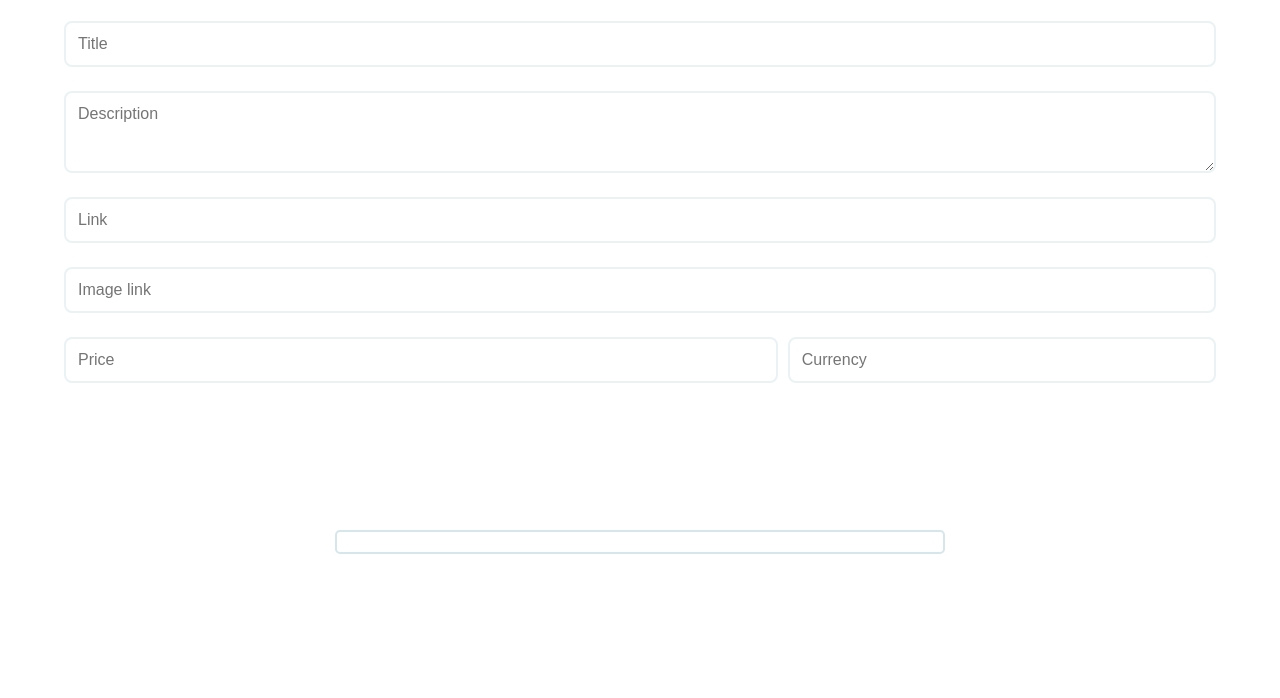
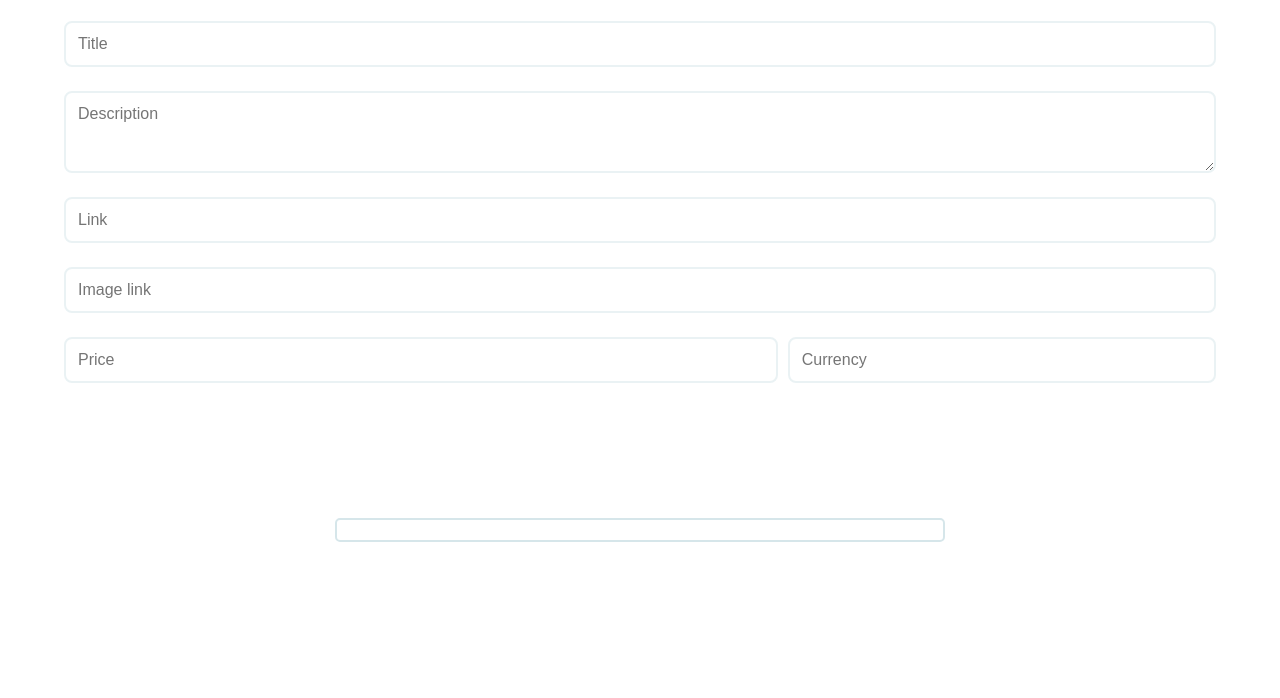
Before and after one commit to paul23093/wishmatch, a FastAPI app: template templates/new_wish.html in a window 1280 px wide. Shown: the part 68-766 px from the top of the page. Run offline with FastAPI, Linux system fonts and the light colour scheme; the template is opened without the code that fills it, so the values that code supplies are empty; some libraries are stand-ins or nearby versions.

Commit message:
Minor changes

```diff
--- a/static/index.css
+++ b/static/index.css
@@ -200,7 +200,7 @@ body {
 
 .form {
     background-color: var(--tg-theme-secondary-bg-color);
-    height: 85vh;
+    height: 82vh;
     width: 90%;
     font-family: Arial, serif;
     display: flex;
--- a/static/index.js
+++ b/static/index.js
@@ -464,6 +464,7 @@ async function load_new_wish() {
         window.location.replace(document.referrer);
     });
     Telegram.WebApp.BackButton.show();
+    let initialHeight = window.innerHeight;
     let inputs = Array.prototype.slice.call(document.querySelectorAll("input[data-index]"));
     let inputCount = inputs.reduce((prev, curr) => curr > prev ? curr.getAttribute("data-index") : prev.getAttribute("data-index"));
     document.querySelectorAll("div[class='input'].input").forEach(function (el) {
@@ -483,15 +484,17 @@ async function load_new_wish() {
                 }
             });
         el.addEventListener("focusin", function (e) {
-            const inputFieldRect = e.target.parentElement.getBoundingClientRect();
-            const keyboardHeight = 230;
-            document.body.style.height = (window.innerHeight + keyboardHeight).toString() + "px";
+            const currentHeight = window.innerHeight;
+            let keyboardHeight = Math.abs(currentHeight - initialHeight);
+            const inputFieldRect = el.parentElement.getBoundingClientRect();
+            document.body.style.height = (initialHeight + keyboardHeight).toString() + "px";
             window.scrollTo({
-                top: inputFieldRect.bottom - window.innerHeight + keyboardHeight,
+                top: inputFieldRect.bottom - initialHeight + keyboardHeight,
                 behavior: 'smooth'
             });
             checkInput(e);
         });
+
 
         el.addEventListener("focusout", function (e) {
             document.body.style.height = window.innerHeight.toString() + "px";
```
